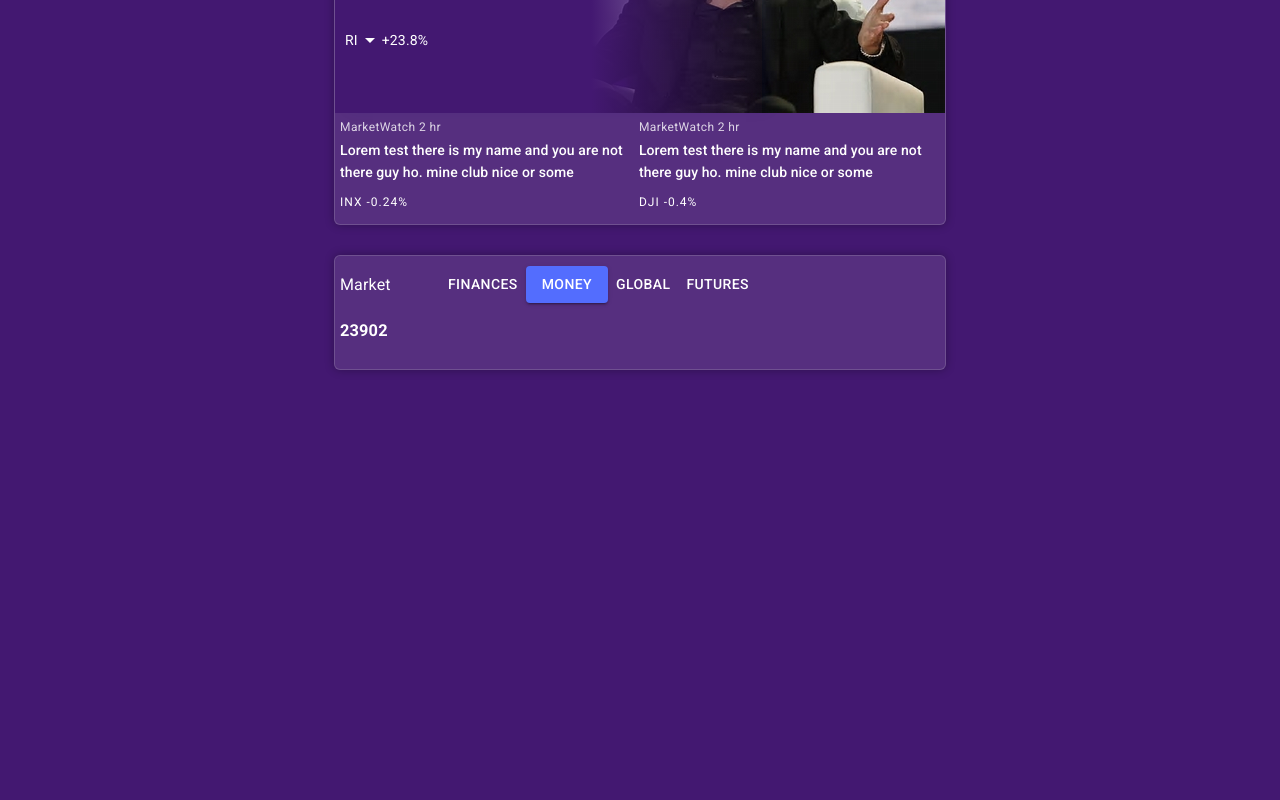
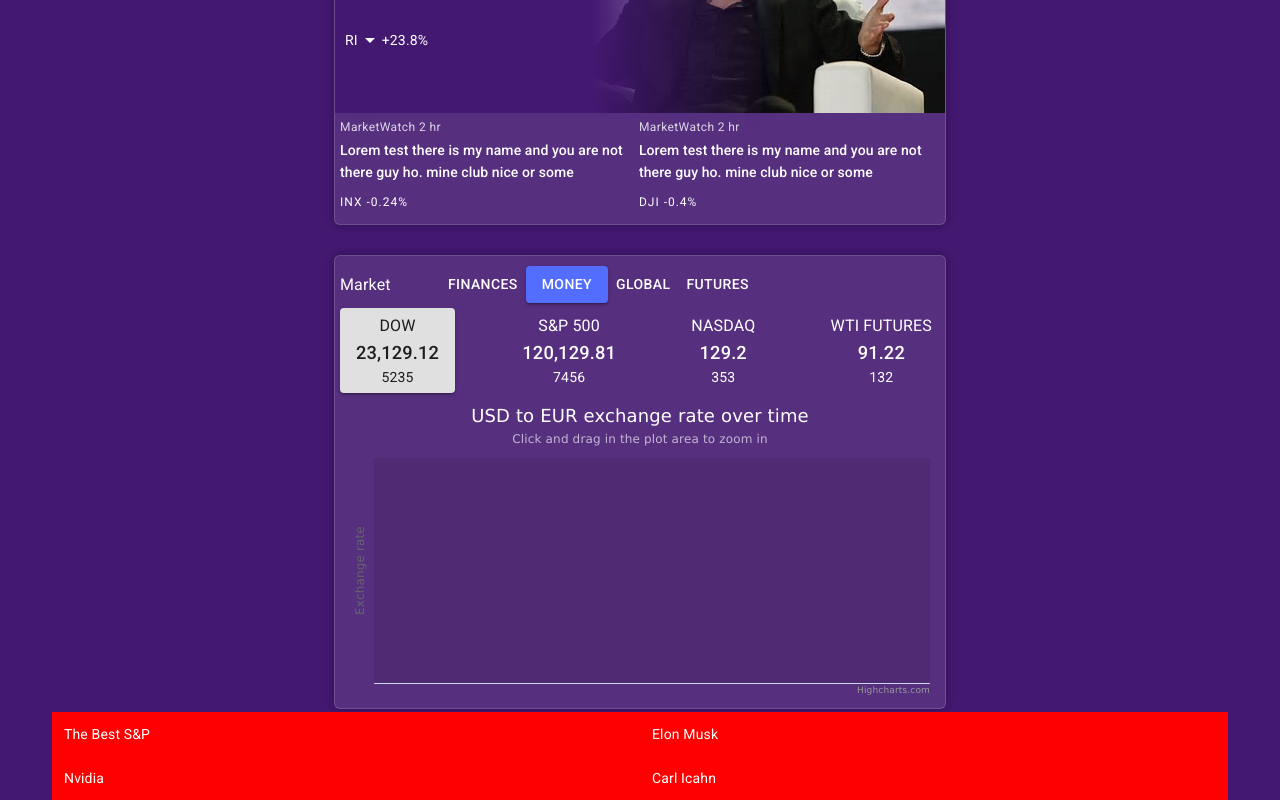
Before and after one commit to Amir-Montazeri/task01, a React (Create React App) app: page / in a window 1280 px wide. Shown: the part 359-1159 px from the top of the page. Before the commit the page ends 800 px from the top, so only its background shows below. Built offline with nearby package versions, Linux system fonts and the light colour scheme; no server answers.

Commit message:
add chart + marketcard, deleted not used packages

```diff
--- a/package.json
+++ b/package.json
@@ -3,8 +3,6 @@
   "version": "0.1.0",
   "private": true,
   "dependencies": {
-    "@emotion/react": "^11.7.1",
-    "@emotion/styled": "^11.6.0",
     "@material-ui/core": "^4.12.3",
     "@material-ui/icons": "^4.11.2",
     "@material-ui/styles": "^4.11.4",
@@ -12,6 +10,7 @@
     "@testing-library/jest-dom": "^5.16.2",
     "@testing-library/react": "^12.1.2",
     "@testing-library/user-event": "^13.5.0",
+    "highcharts": "^9.3.3",
     "react": "^17.0.2",
     "react-dom": "^17.0.2",
     "react-router-dom": "^6.2.1",
--- /dev/null
+++ b/src/components/finance/Chart.jsx
@@ -0,0 +1,85 @@
+import React from 'react';
+import Highcharts from 'highcharts';
+import HighchartsBoost from 'highcharts/modules/boost';
+HighchartsBoost(Highcharts);
+
+export default function Chart() {
+  const url = 'https://cdn.jsdelivr.net/gh/highcharts/highcharts@v7.0.0/samples/data/usdeur.json';
+  React.useEffect(() => {
+    Highcharts.chart({
+      chart: {
+        zoomType: 'x',
+        renderTo: 'chart',
+        backgroundColor: 'transparent',
+        height: '300px',
+        plotBackgroundColor: '#00000016',
+        events: {
+          load: function () {
+            const chart = this
+            window.fetch(url).then((res) => res.json()).then(json => {
+              chart.update({ series: [{ ...this.series, data: json }] })
+            })
+          }
+        }
+      },
+      title: {
+        text: 'USD to EUR exchange rate over time',
+        style: {
+          color: '#fff'
+        }
+      },
+      subtitle: {
+        text: document.ontouchstart === undefined ?
+          'Click and drag in the plot area to zoom in' : 'Pinch the chart to zoom in',
+        style: {
+          color: '#ffffffa6'
+        }
+      },
+      xAxis: {
+        type: 'datetime'
+      },
+      yAxis: {
+        title: {
+          text: 'Exchange rate'
+        }
+      },
+      legend: {
+        enabled: false
+      },
+      plotOptions: {
+        area: {
+          fillColor: {
+            linearGradient: {
+              x1: 0,
+              y1: 0,
+              x2: 0,
+              y2: 1
+            },
+            stops: [
+              [0, Highcharts.getOptions().colors[0]],
+              [1, Highcharts.color(Highcharts.getOptions().colors[0]).setOpacity(0).get('rgba')]
+            ]
+          },
+          marker: {
+            radius: 2
+          },
+          lineWidth: 1,
+          states: {
+            hover: {
+              lineWidth: 1
+            }
+          },
+          threshold: null
+        }
+      },
+      series: [{
+        type: 'area',
+        name: 'Custom Content'
+      }]
+    })
+  }, []);
+
+  return (
+    <div id='chart'></div>
+  );
+};
--- a/src/components/finance/FinanceMarketCard.jsx
+++ b/src/components/finance/FinanceMarketCard.jsx
@@ -1,12 +1,18 @@
 import React from 'react';
 import { Grid, Box, Button, Typography, useMediaQuery } from '@material-ui/core';
 import { useTheme } from '@material-ui/core/styles';
+import Chart from './Chart';
 import { scopes, finances } from './sampleData';
 
 export default function FinanceMarketCard() {
   const [currentScope, setCurrentScope] = React.useState('money');
+  const [currentQuote, setCurrentQuote] = React.useState();
   const theme = useTheme();
   const isSmallScreen = useMediaQuery(theme.breakpoints.down("sm"));
+
+  React.useEffect(() => {
+    setCurrentQuote(scopes[currentScope][0].quoteTitle)
+  }, [currentScope]);
 
   return (
     <Box sx={{ flexGrow: 1, padding: '10px 5px', width: 610, overflow: 'hidden', maxWidth: '95vw', color: '#fff' }}>
@@ -28,14 +34,23 @@ export default function FinanceMarketCard() {
         ))}
       </Grid>
 
-      <Grid container spacing={{ xs: 2, md: 3 }} columns={{ xs: 4, sm: 8, md: 12 }}>
-        {scopes[currentScope].map(({ quoteTitle }, index) => (
-          <Grid item xs={2} sm={4} md={4} key={index}>
-            <h3>{quoteTitle}</h3>
+      <Grid container justifyContent='space-between' style={{ margin: '5px 0' }}>
+        {scopes[currentScope].map(({ quoteTitle, quoteValue, quoteChange }) => (
+          <Grid item key={quoteTitle} onClick={() => setCurrentQuote(quoteTitle)}>
+            <Button
+              style={{ display: 'block' }}
+              variant={quoteTitle === currentQuote ? 'contained' : 'text'}
+            >
+              <Typography variant='body1' component='div'>{quoteTitle}</Typography>
+              <Typography variant='h6' component='div'>{quoteValue}</Typography>
+              <Typography variant='body2' component='div'>{quoteChange}</Typography>
+            </Button>
           </Grid>
         ))}
       </Grid>
-      {/* <Chart /> */}
+      <div>
+        <Chart />
+      </div>
     </Box>
   );
 };
--- a/src/components/finance/FinanceTopStories.jsx
+++ b/src/components/finance/FinanceTopStories.jsx
@@ -10,7 +10,7 @@ export default function FinanceTopStories() {
 
   useEffect(() => {
     const { currencies } = navbarData;
-    const selectedCurrency = currencies.filter(item => item.name == 'RI')
+    const selectedCurrency = currencies.filter(item => item.name === 'RI')
     setCurrency(selectedCurrency[0]);
   }, []);
 
@@ -23,12 +23,12 @@ export default function FinanceTopStories() {
     <Box sx={{ position: 'relative', width: 610, overflow: 'hidden', maxWidth: '95vw' }}>
       <Box className={styles.sizes}>
         <Grid container direction="column" justifyContent="space-evenly" p={10} className={styles.banner}>
-          <Typography variant='p' component='div'>IRAN TODAY</Typography>
+          <Typography variant='p' component='div'>IRAN TODAY</Typography> {/* change p from there */}
           <Typography variant='h5' component='h1'>A Peek Into The Markets: US Stock Futures Lower Amid Ukraine Tensions</Typography>
-          <Typography variant='p' component='div' style={{ display: 'flex', alignItems: 'center' }}>
+          <Typography variant='p' component='div' style={{ display: 'flex', alignItems: 'center' }}> {/* change p from there */}
             {currency?.name}
             {icon[currency?.status]}
-            {currency?.status == 'increased' ? '+' : '-'}
+            {currency?.status === 'increased' ? '+' : '-'}
             {currency?.changedPersent}
           </Typography>
         </Grid>
@@ -40,6 +40,7 @@ export default function FinanceTopStories() {
             width: 468,
           }}
           src='./assests/images/banner-02.jpg'
+          alt='banner!'
           className={styles.sizes}
         />
       </Box>
--- a/src/components/finance/sampleData.js
+++ b/src/components/finance/sampleData.js
@@ -1,10 +1,25 @@
 export const scopes = {
   'money': [
     {
-      quoteTitle: '23902',
-      quoteValue: '2342',
+      quoteTitle: 'DOW',
+      quoteValue: '23,129.12',
       quoteChange: '5235',
-    }
+    },
+    {
+      quoteTitle: 'S&P 500',
+      quoteValue: '120,129.81',
+      quoteChange: '7456',
+    },
+    {
+      quoteTitle: 'NASDAQ',
+      quoteValue: '129.2',
+      quoteChange: '353',
+    },
+    {
+      quoteTitle: 'WTI Futures',
+      quoteValue: '91.22',
+      quoteChange: '132',
+    },
   ],
   'finances': [
     {
@@ -15,7 +30,7 @@ export const scopes = {
   ],
   'global': [
     {
-      quoteTitle: '23902',
+      quoteTitle: 'De & me',
       quoteValue: '2342',
       quoteChange: '5235',
     }
--- a/src/components/index.js
+++ b/src/components/index.js
@@ -1,2 +1,3 @@
 export { default as ItemLink } from './ItemLink';
 export { default as Finance } from './finance';
+export { default as News } from './news';
--- /dev/null
+++ b/src/components/news/index.jsx
@@ -0,0 +1,11 @@
+import React from 'react';
+import { Grid } from '@material-ui/core';
+import { allNews } from './sampleData';
+
+export default function News() {
+  return allNews.map(({title, content, tags, bannerUrl}) => (
+    <Grid item xs={12} sm={6} style={{ background: 'red' }} key={content}>
+      {title}
+    </Grid>
+  ))
+};
--- /dev/null
+++ b/src/components/news/sampleData.js
@@ -0,0 +1,26 @@
+export const allNews = [
+  {
+    title: 'The Best S&P',
+    content: 'The Pros\' 10 Best S&P 500 Stocks to Buy Now - Kiplinger',
+    tags: ['SAVING AND INVESTING'],
+    bannerUrl: 'https://www.bing.com/th?id=ORMS.2a2ee0985985d3f8924b9e82241d26ed&pid=Wdp'
+  },
+  {
+    title: 'Elon Musk',
+    content: 'Elon Musk Donates Over $5 Billion in Tesla Stock to Charity - TheStreet',
+    tags: ['MARKETS'],
+    bannerUrl: 'https://www.bing.com/th?id=ORMS.87a16e62056bced1af00c0bc1262fe9e&pid=Wdp'
+  },
+  {
+    title: 'Nvidia',
+    content: 'Nvidia Stock Before Earnings: Sell, Hold, or Buy? - The Motley Fool',
+    tags: ['TOP STOCKS'],
+    bannerUrl: 'https://www.bing.com/th?id=ORMS.82eda66764d78b482102f33da10311da&pid=Wdp'
+  },
+  {
+    title: 'Carl Icahn',
+    content: 'Carl Icahn Won’t Stop Till He Gets What He Wants - Bloomberg',
+    tags: ['COMPANIES'],
+    bannerUrl: 'https://www.bing.com/th?id=ORMS.53df730eb6024cc6172e0d35322277e3&pid=Wdp'
+  },
+];
--- a/src/pages/Home/index.js
+++ b/src/pages/Home/index.js
@@ -1,6 +1,6 @@
 import React from 'react';
-import { Grid } from '@material-ui/core';
-import { Finance } from '../../components';
+import { Grid, Container } from '@material-ui/core';
+import { Finance, News } from '../../components';
 
 const Home = () => {
   return (
@@ -8,6 +8,11 @@ const Home = () => {
       <Grid container justifyContent='center' wrap='wrap'>
         <Finance />
       </Grid>
+      <Container maxWidth={'lg'}>
+        <Grid container spacing={3}>
+          <News />
+        </Grid>
+      </Container>
     </div>
   )
 }
--- a/src/pages/NavBar/NavBottom.js
+++ b/src/pages/NavBar/NavBottom.js
@@ -16,7 +16,7 @@ const NavBottom = () => {
         const title = <>
           {name}
           {icon[status]}
-          {status == 'increased' ? '+' : '-'}
+          {status === 'increased' ? '+' : '-'}
           {changedPersent}
         </>
         return (
--- a/test.css
+++ b/test.css
@@ -1,3 +1,3 @@
 * {
-  background: rgba(67, 24, 113, 1);
+  background: rgba(255, 255, 255, 0.158);
 }
```
Also changed, not shown: 1 other file (tests, documents, lock files or other folders).
